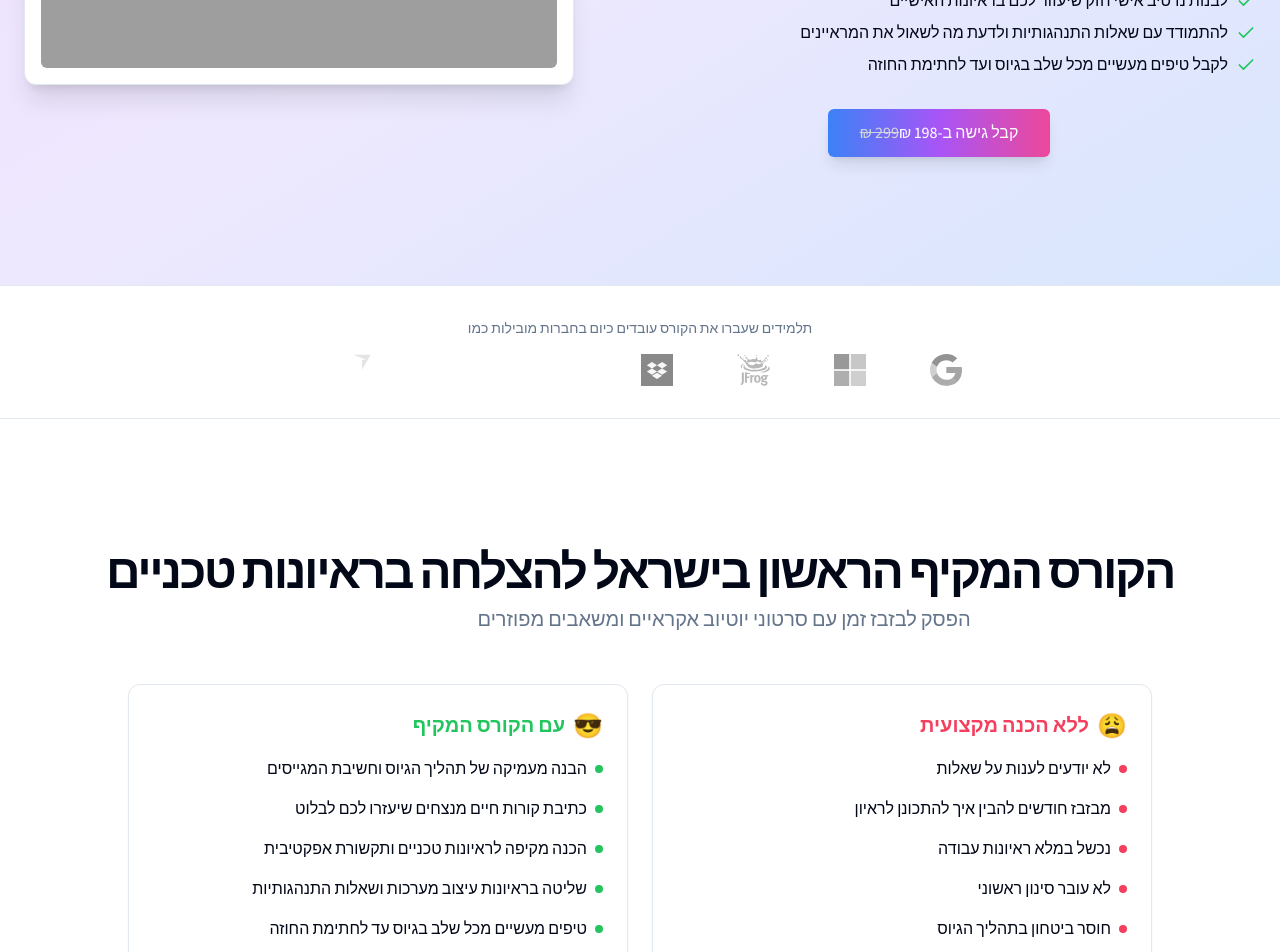
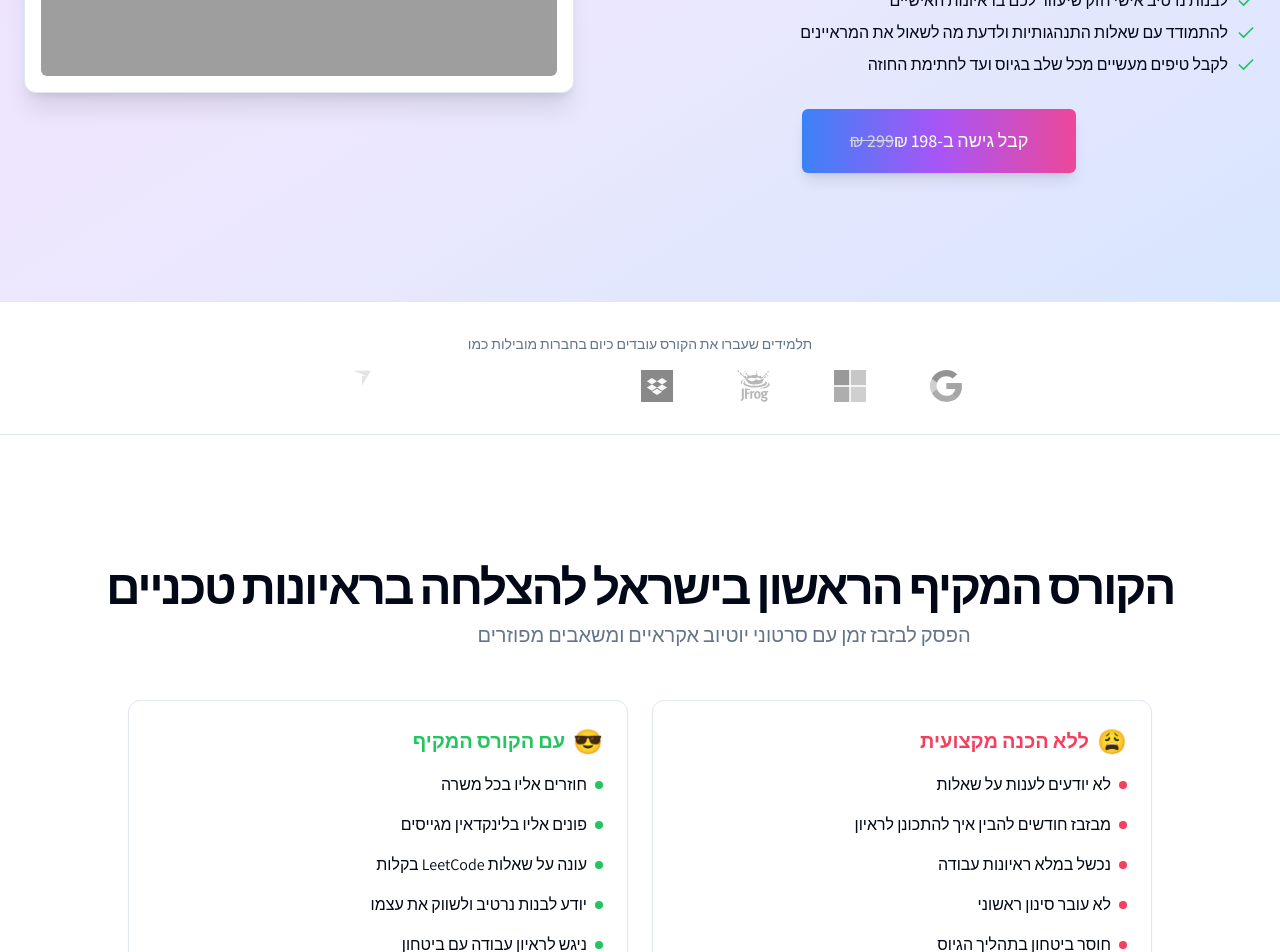
Before and after one commit to ronka/hightech-guide-chat, a Next.js app: page /cracking-the-job-interview in a window 1280 px wide. Shown: the part 540-1492 px from the top of the page. Built offline with nearby package versions, Linux system fonts and the light colour scheme; grey boxes are pictures that could not be loaded.

Commit message:
update button sizes

```diff
--- a/src/app/cracking-the-job-interview/page.tsx
+++ b/src/app/cracking-the-job-interview/page.tsx
@@ -10,17 +10,21 @@ import WscLogo from "@/components/logos/wsc.svg";
 interface BuyButtonProps {
   children: React.ReactNode;
   href?: string;
+  size?: "default" | "xl";
 }
 
 const BuyButton = ({
   children,
   href = "https://ronka.dev/qcwz",
+  size = "default",
 }: BuyButtonProps) => {
+  const baseClasses =
+    "inline-flex items-center justify-center rounded-md bg-gradient-to-r from-blue-500 via-purple-500 to-pink-500 text-base font-medium text-white shadow-lg transition-all duration-500 hover:from-blue-600 hover:via-purple-600 hover:to-pink-600 hover:shadow-xl hover:scale-105 focus-visible:outline-none focus-visible:ring-2 focus-visible:ring-purple-500 focus-visible:ring-offset-2 hover:animate-none relative overflow-hidden before:absolute before:inset-0 before:-translate-x-full before:animate-[shimmer_2s_infinite] before:bg-gradient-to-r before:from-transparent before:via-white/20 before:to-transparent";
+
+  const sizeClasses = size === "xl" ? "h-16 px-12 text-lg" : "h-12 px-8";
+
   return (
-    <Link
-      href={href}
-      className="inline-flex h-12 items-center justify-center rounded-md bg-gradient-to-r from-blue-500 via-purple-500 to-pink-500 px-8 text-base font-medium text-white shadow-lg transition-all duration-500 hover:from-blue-600 hover:via-purple-600 hover:to-pink-600 hover:shadow-xl hover:scale-105 focus-visible:outline-none focus-visible:ring-2 focus-visible:ring-purple-500 focus-visible:ring-offset-2 hover:animate-none relative overflow-hidden before:absolute before:inset-0 before:-translate-x-full before:animate-[shimmer_2s_infinite] before:bg-gradient-to-r before:from-transparent before:via-white/20 before:to-transparent"
-    >
+    <Link href={href} className={`${baseClasses} ${sizeClasses}`}>
       {children}
     </Link>
   );
@@ -90,7 +94,7 @@ export default function Home() {
                 </div>
               </div>
               <div className="flex flex-col sm:flex-row gap-4 pt-4 justify-center">
-                <BuyButton>
+                <BuyButton size="xl">
                   קבל גישה ב-198 ₪{" "}
                   <span className="line-through text-gray-300">299 ₪</span>
                 </BuyButton>
@@ -243,23 +247,23 @@ export default function Home() {
               <ul className="space-y-4">
                 <li className="flex items-start gap-2">
                   <span className="mt-2 h-2 w-2 rounded-full bg-green-500"></span>
-                  <span>הבנה מעמיקה של תהליך הגיוס וחשיבת המגייסים</span>
+                  <span>חוזרים אליו בכל משרה</span>
                 </li>
                 <li className="flex items-start gap-2">
                   <span className="mt-2 h-2 w-2 rounded-full bg-green-500"></span>
-                  <span>כתיבת קורות חיים מנצחים שיעזרו לכם לבלוט</span>
+                  <span>פונים אליו בלינקדאין מגייסים</span>
                 </li>
                 <li className="flex items-start gap-2">
                   <span className="mt-2 h-2 w-2 rounded-full bg-green-500"></span>
-                  <span>הכנה מקיפה לראיונות טכניים ותקשורת אפקטיבית</span>
+                  <span>עונה על שאלות LeetCode בקלות</span>
                 </li>
                 <li className="flex items-start gap-2">
                   <span className="mt-2 h-2 w-2 rounded-full bg-green-500"></span>
-                  <span>שליטה בראיונות עיצוב מערכות ושאלות התנהגותיות</span>
+                  <span>יודע לבנות נרטיב ולשווק את עצמו</span>
                 </li>
                 <li className="flex items-start gap-2">
                   <span className="mt-2 h-2 w-2 rounded-full bg-green-500"></span>
-                  <span>טיפים מעשיים מכל שלב בגיוס עד לחתימת החוזה</span>
+                  <span>ניגש לראיון עבודה עם ביטחון</span>
                 </li>
               </ul>
             </div>
@@ -399,7 +403,7 @@ export default function Home() {
             </div>
           </div>
         </div>
-        <div className="flex justify-center">
+        <div className="flex justify-center mt-10">
           <BuyButton>
             <span>לגישה מלאה לקורס! </span>
             <ArrowLeft className="ml-2 h-4 w-4" />
```
